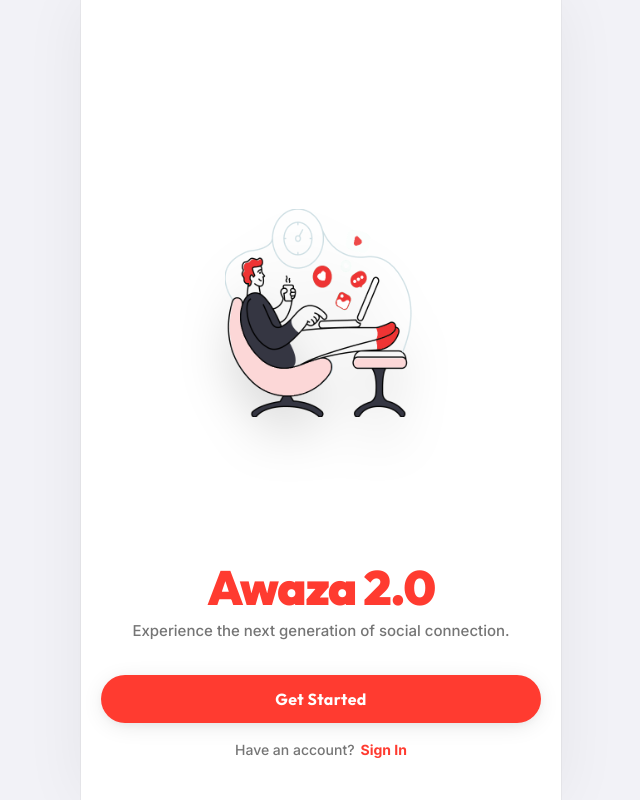
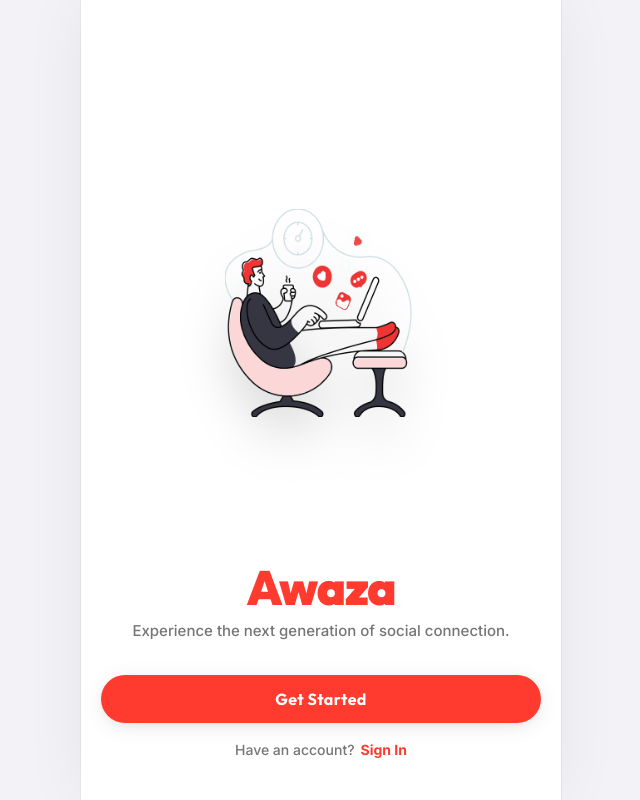
Before and after one commit to Unfathomable-08/Awaza-Web-App, a React (Vite) app: page /welcome in a window 1280 px wide. Shown: the whole page, without its empty margins (319-959 px from the left). Built offline with nearby package versions, Linux system fonts and the light colour scheme; no server answers.

Commit message:
test passed

```diff
--- a/src/pages/Welcome.tsx
+++ b/src/pages/Welcome.tsx
@@ -50,7 +50,7 @@ const Welcome: React.FC = () => {
                         transition={{ delay: 0.25, duration: 0.5 }}
                         className="text-5xl font-outfit font-black tracking-tight mb-2 text-primary"
                     >
-                        Awaza 2.0
+                        Awaza
                     </motion.h1>
 
                     <motion.p
```
